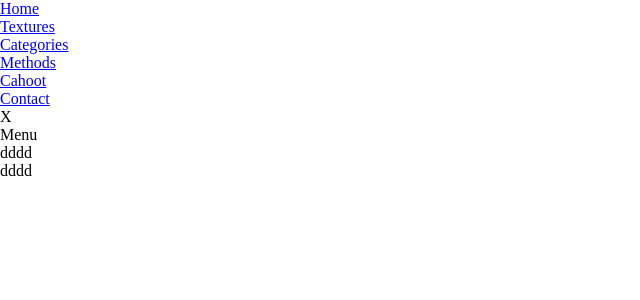
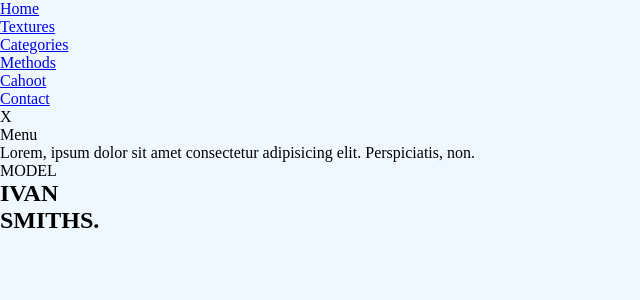
Before and after one commit to IvanSmiths/ivan-smiths-portfolio, a Next.js app: page / in a window 1280 px wide. Shown: the top 300 px of the page, without its empty margins (0-640 px from the left). Built offline with nearby package versions, Linux system fonts and the light colour scheme.

Commit message:
ADD Structure Hero Section

```diff
--- a/pages/api/hello.js
+++ /dev/null
@@ -1,5 +0,0 @@
-// Next.js API route support: https://nextjs.org/docs/api-routes/introduction
-
-export default (req, res) => {
-  res.status(200).json({ name: 'John Doe' })
-}
--- a/pages/index.js
+++ b/pages/index.js
@@ -8,9 +8,17 @@ export default function Home() {
         <link rel="icon" href="/favicon.ico" />
       </Head>
       <main>
-        <section className="first">
-          <div>dddd</div>
-          <div>dddd</div>
+        <section className="cnt-hero">
+          <div>
+            Lorem, ipsum dolor sit amet consectetur adipisicing elit.
+            Perspiciatis, non.
+          </div>
+          <div>MODEL</div>
+          <div>
+            <h1>
+              IVAN <br /> SMITHS.
+            </h1>
+          </div>
         </section>
       </main>
     </>
--- a/styles/globals.css
+++ b/styles/globals.css
@@ -4,5 +4,10 @@
   box-sizing: border-box;
 }
 
+body {
+  background-color: aliceblue;
+}
+
 @import './nav.css';
 @import './footer.css';
+@import './main.css';
--- a/styles/main.css
+++ b/styles/main.css
@@ -1,3 +1,19 @@
-.first {
+.cnt-hero {
   display: flex;
+  flex-direction: row;
 }
+
+.cnt-hero div:nth-child(1) {
+  background-color: aqua;
+  flex: 1 1 25%;
+}
+
+.cnt-hero div:nth-child(2) {
+  background-color: bisque;
+  flex: 1 1 50%;
+}
+
+.cnt-hero div:nth-child(3) {
+  background-color: chocolate;
+  flex: 1 1 25%;
+}
```
Also changed, not shown: styles/nav.css (+24 -8 lines), pages/contact.js (added).
